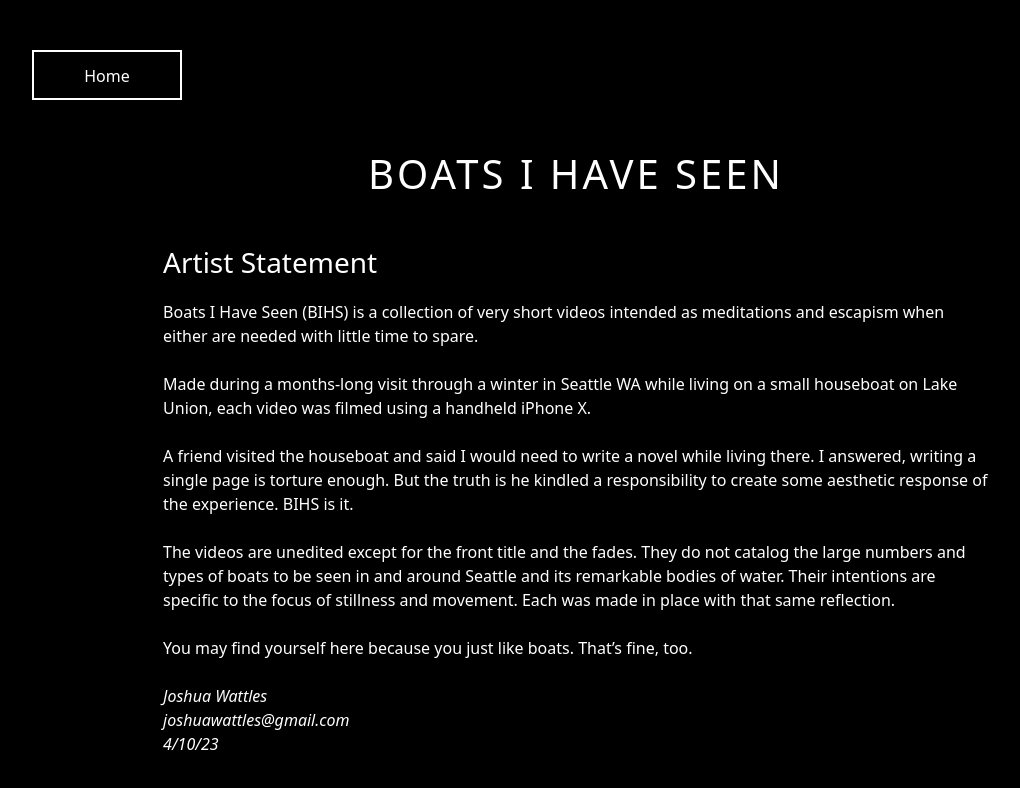
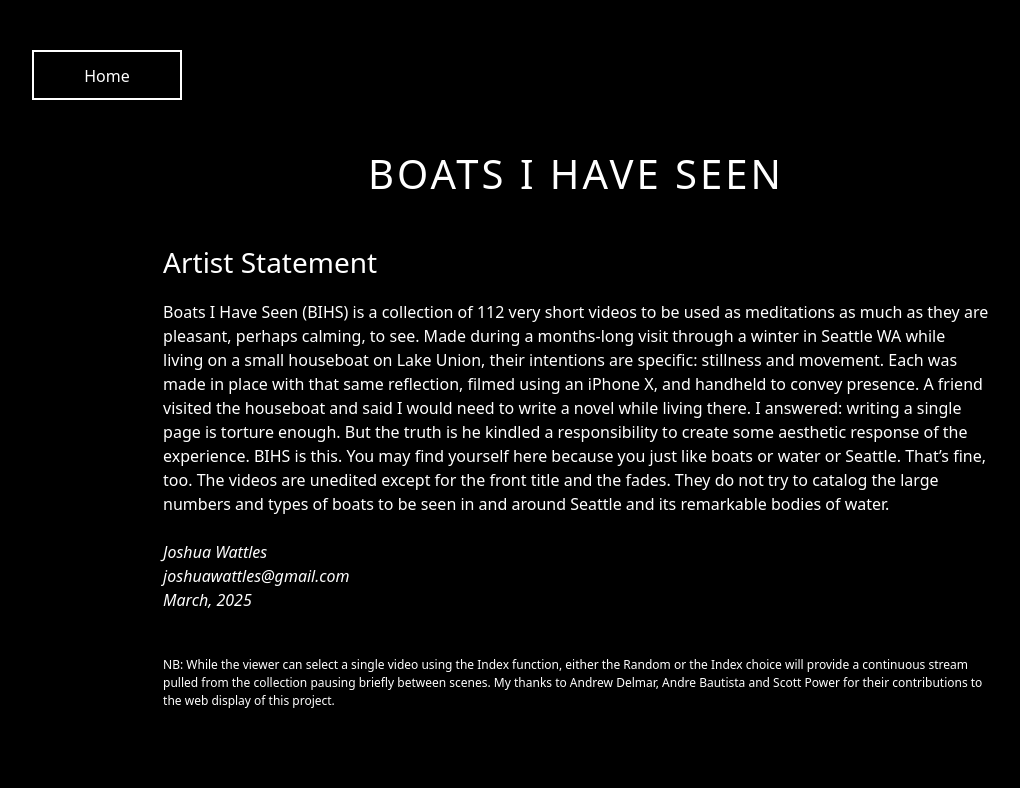
Before and after one commit to joshswgit/bihs-v2, a React (Create React App) app: page /statement in a window 1280 px wide. Shown: the top 788 px of the page, without its empty margins (64-1084 px from the left). Built offline with nearby package versions, Linux system fonts and the light colour scheme.

Commit message:
statement update

```diff
--- a/src/pages/StatementPage.js
+++ b/src/pages/StatementPage.js
@@ -20,19 +20,35 @@ return (
                   <div className="video_list">
                   <div className="video_item" style={{padding: "0 13% 0 13%", color: 'white'}}>
                      <h3 style={{ marginBottom:"20px", fontWeight: 200 }}>Artist Statement</h3>
-                     <p>Boats I Have Seen (BIHS) is a collection of very short videos intended as meditations and escapism when either are needed with little time to spare.<br/><br/>
-                        Made during a months-long visit through a winter in Seattle WA while living on a small houseboat on Lake Union, each video was filmed using a handheld iPhone X.<br/><br/>
-                        A friend visited the houseboat and said I would need to write a novel while living there. I answered, writing a single page is torture enough. But the truth is he kindled a responsibility to create some aesthetic response of the experience. BIHS is it.<br/><br/>
-                        The videos are unedited except for the front title and the fades.  They do not catalog the large numbers and types of boats to be seen in and around Seattle and its remarkable bodies of water. Their intentions are specific to the focus of stillness and movement. Each was made in place with that same reflection.<br/><br/>
-                        You may find yourself here because you just like boats. That’s fine, too.
+                     <p>Boats I Have Seen (BIHS) is a collection of 112 very short videos to be used as meditations as
+                        much as they are pleasant, perhaps calming, to see.
+                        Made during a months-long visit through a winter in Seattle WA while living on a small
+                        houseboat on Lake Union, their intentions are specific: stillness and movement. Each was made
+                        in place with that same reflection, filmed using an iPhone X, and handheld to convey presence.
+                        A friend visited the houseboat and said I would need to write a novel while living there. I
+                        answered: writing a single page is torture enough. But the truth is he kindled a responsibility to
+                        create some aesthetic response of the experience. BIHS is this.
+                        You may find yourself here because you just like boats or water or Seattle. That’s fine, too.
+                        The videos are unedited except for the front title and the fades. They do not try to catalog the
+                        large numbers and types of boats to be seen in and around Seattle and its remarkable bodies of
+                        water.
                         <br/>
                         <br/>
                         <em>
                             Joshua Wattles<br/>
                             joshuawattles@gmail.com<br/>
-                            4/10/23
+                            March, 2025
                         </em>
+                        <br />
+                        <br />
+                        <p className="statement-nb">
+                             NB: While the viewer can select a single video using the Index function, either the Random or
+                            the Index choice will provide a continuous stream pulled from the collection pausing briefly
+                            between scenes.
+                            My thanks to Andrew Delmar, Andre Bautista and Scott Power for their contributions to the
+                            web display of this project.
                         </p>
+                     </p>
                   </div>
                   </div>
               </div>
--- a/src/pages/indexPage.css
+++ b/src/pages/indexPage.css
@@ -13,6 +13,11 @@
     overflow: auto; /* Enable scroll if needed */
     background-color: rgb(0,0,0,1); /* Fallback color */
     background-color: rgba(0,0,0,1); /* Black w/ opacity */
+}
+
+.statement-nb {
+  font-size: 12px;
+  margin-top: 20px;
 }
 
   /* Modal Content/Box */
```
